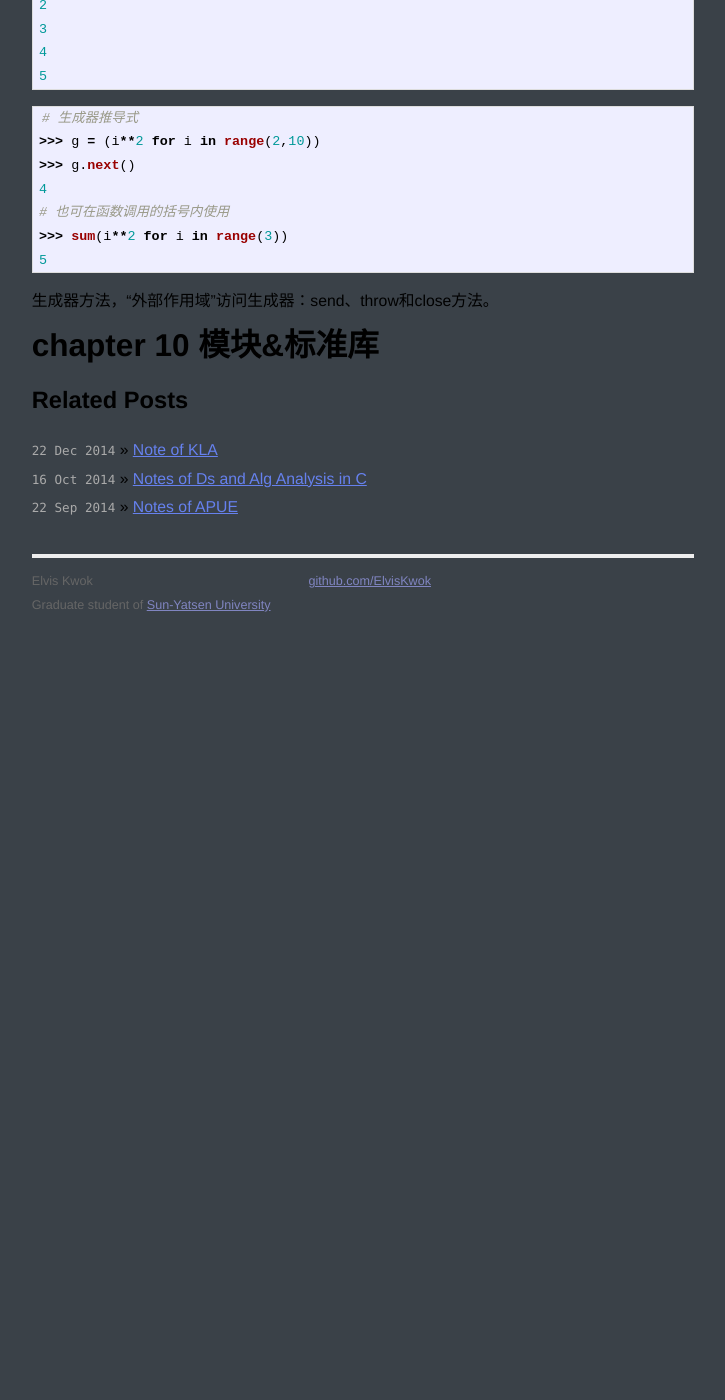
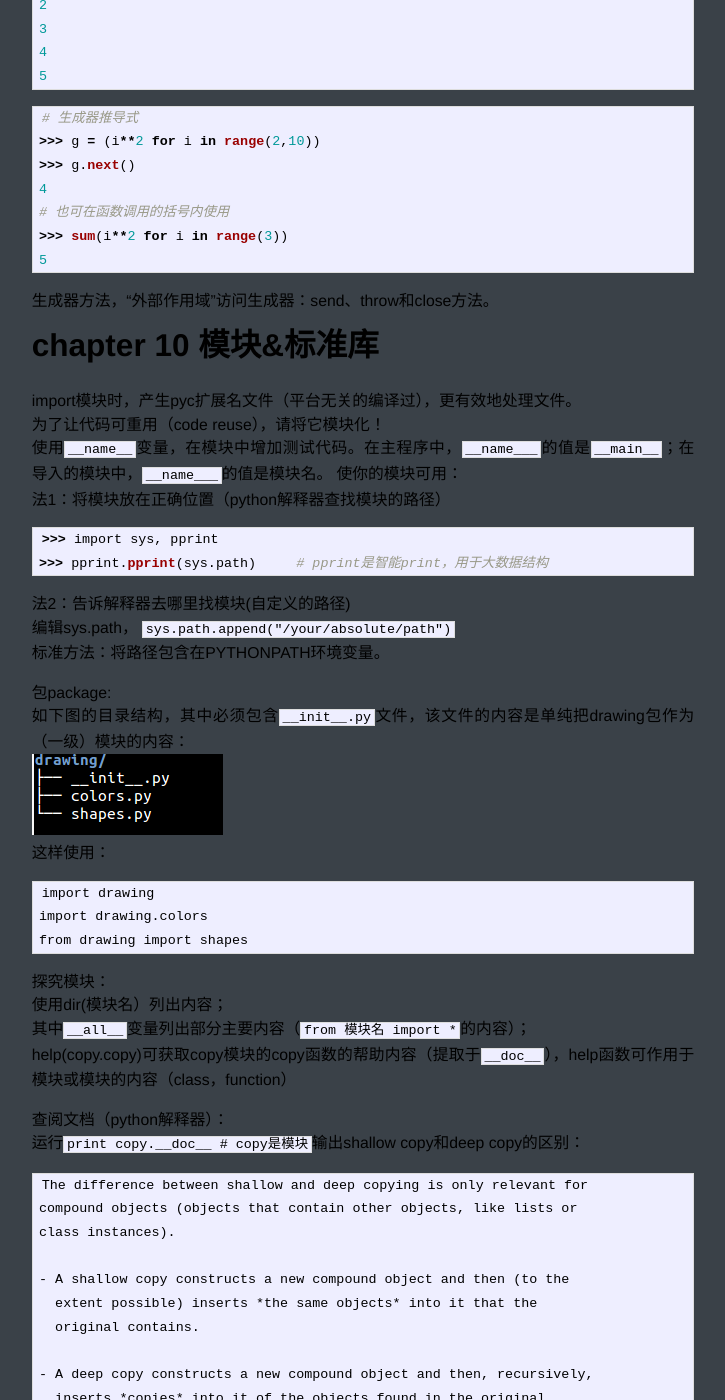
Before and after one commit to ElvisKwok/ElvisKwok.github.io, a Jekyll site: the page built from _posts/2015-01-31-notes-of-beginning-python.md, in a window 1280 px wide and 1400 px high, scrolled down 35554 px. Shown: the whole window, without its empty margins (277-1002 px from the left). Built offline with Jekyll 4.4.1, drawn with Linux system fonts in a browser that asks for light colours; Markdown is read by kramdown in place of the engine named in the settings; comment, search, counter and statistics services are not loaded; before the commit the page ends 36184 px from its top, so only the background shows below that; some of the changed text lies outside the part shown.

Commit message:
chapter 10

````diff
--- a/_posts/2015-01-31-notes-of-beginnig-python.md
+++ b/_posts/2015-01-31-notes-of-beginning-python.md
@@ -1704,9 +1704,119 @@ def flatten(nested_lst):
 
 
 # chapter 10 模块&标准库
+import模块时，产生pyc扩展名文件（平台无关的编译过），更有效地处理文件。
+为了让代码可重用（code reuse），请将它模块化！
+使用`__name__`变量，在模块中增加测试代码。在主程序中，`__name___`的值是`__main__`；在导入的模块中，`__name___`的值是模块名。
+使你的模块可用：
+法1：将模块放在正确位置（python解释器查找模块的路径）
+
+```python
+>>> import sys, pprint
+>>> pprint.pprint(sys.path)     # pprint是智能print，用于大数据结构
+```
+
+法2：告诉解释器去哪里找模块(自定义的路径)
+编辑sys.path， `sys.path.append("/your/absolute/path")`
+标准方法：将路径包含在PYTHONPATH环境变量。
+
+包package:
+如下图的目录结构，其中必须包含`__init__.py`文件，该文件的内容是单纯把drawing包作为（一级）模块的内容：
+![img][10.1]
+这样使用：
+
+```python
+import drawing
+import drawing.colors
+from drawing import shapes
+```
+
+探究模块：
+使用dir(模块名）列出内容；
+其中`__all__`变量列出部分主要内容（`from 模块名 import *`的内容）；
+help(copy.copy)可获取copy模块的copy函数的帮助内容（提取于`__doc__`），help函数可作用于模块或模块的内容（class，function）
+
+
+查阅文档（python解释器）：
+运行`print copy.__doc__  # copy是模块`输出shallow copy和deep copy的区别：
+
+```
+The difference between shallow and deep copying is only relevant for
+compound objects (objects that contain other objects, like lists or
+class instances).
+
+- A shallow copy constructs a new compound object and then (to the
+  extent possible) inserts *the same objects* into it that the
+  original contains.
+
+- A deep copy constructs a new compound object and then, recursively,
+  inserts *copies* into it of the objects found in the original.
+
+Two problems often exist with deep copy operations that don't exist
+with shallow copy operations:
+
+ a) recursive objects (compound objects that, directly or indirectly,
+    contain a reference to themselves) may cause a recursive loop
+
+ b) because deep copy copies *everything* it may copy too much, e.g.
+    administrative data structures that should be shared even between
+    copies
+
+Python's deep copy operation avoids these problems by:
+
+ a) keeping a table of objects already copied during the current
+    copying pass
+
+ b) letting user-defined classes override the copying operation or the
+    set of components copied
+```
+
+阅读源代码：
+通过检查模块的`__file__`属性得到源码路径。
+
+
+
+### 标准库选集
+#### 1. sys模块：与python解释器交互
+
+```python
+# reverse_args.py: 反序打印命令行参数
+import sys
+args = sys.argv[1:]
+args.reverse()
+print ' '.join(args)
+```
+
+
+
+
+#### 2. os模块：访问os service
+
+
+
+
+#### 3. fileinput模块
+
+
+
+
+#### 4. time模块
+
+
+
+
+#### 5. shelve模块
+
+
+
+
+#### 6. re模块
+
+
+
 
 
 
 
 [3.1]: /images/beginning_python/3.1.png "format type"
 [8.1]: /images/beginning_python/8.1.png "Built-in Exceptions"
+[10.1]: /images/beginning_python/10.1.png "package of module"
````
Also changed, not shown: _posts/2015-03-06-some-opearation.md (added, +23 -0 lines), images/beginning_python/10.1.png (added), 1 other file.
